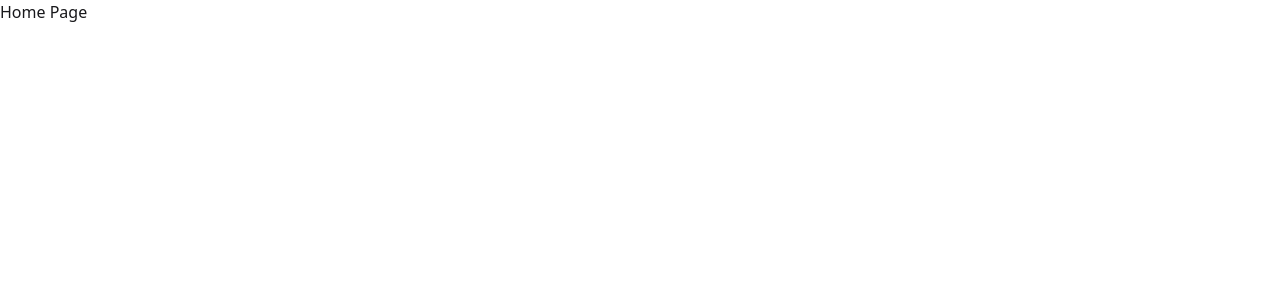
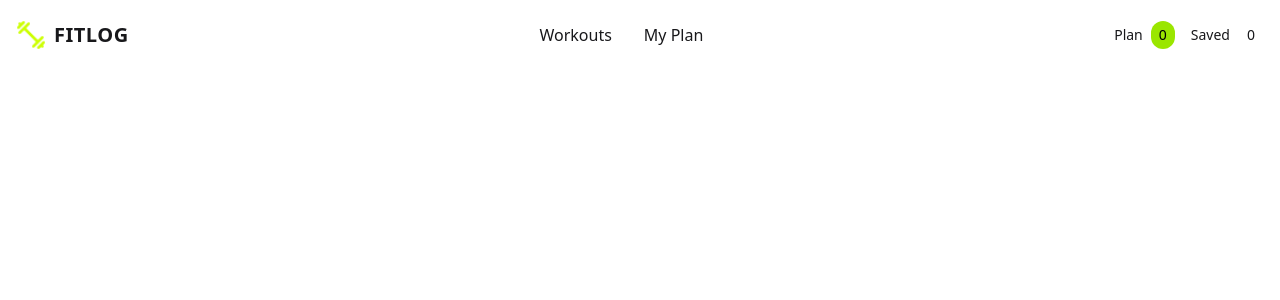
Before and after one commit to Rahat-Karim5452/Fitlog-web, a Next.js app: page / in a window 1280 px wide. Shown: the top 300 px of the page. Built offline with nearby package versions, Linux system fonts and the light colour scheme.

Commit message:
added navbar and plan counters

```diff
--- a/lib/api.ts
+++ /dev/null
@@ -1,18 +0,0 @@
-import { Workout } from "../types/workout";
-const API_URL = "https://api.abcz.workers.dev/api/fitlog";
-
-export async function getWorkouts(): Promise<Workout[]> {
-  const response = await fetch(API_URL);
-  if (!response.ok) {
-    throw new Error("Failed to fetch workouts");
-  }
-  return response.json();
-}
-
-export async function getWorkout(id: string): Promise<Workout> {
-  const response = await fetch(`${API_URL}/${id}`);
-  if (!response.ok) {
-    throw new Error("Workout not found");
-  }
-  return response.json();
-}
--- a/src/app/layout.tsx
+++ b/src/app/layout.tsx
@@ -2,6 +2,7 @@ import type { Metadata } from "next";
 import { Geist, Geist_Mono } from "next/font/google";
 import "./globals.css";
 import { ToastContainer } from "react-toastify";
+import FitLogProvider from "@/context/FitLogContext";
 
 const geistSans = Geist({
   variable: "--font-geist-sans",
@@ -22,11 +23,14 @@ export default function RootLayout({ children }: LayoutProps<"/">) {
   return (
     <html
       lang="en"
+      data-theme="light"
       className={`${geistSans.variable} ${geistMono.variable} h-full antialiased`}
     >
       <body className="min-h-full flex flex-col">
-        {children}
-        <ToastContainer />
+        <FitLogProvider>
+          {children}
+          <ToastContainer />
+        </FitLogProvider>
       </body>
     </html>
   );
--- a/src/app/page.tsx
+++ b/src/app/page.tsx
@@ -1,3 +1,9 @@
+import Navbar from "@/components/Navbar";
+
 export default function Home() {
-  return <div>Home Page</div>;
+  return (
+    <h2>
+      <Navbar></Navbar>
+    </h2>
+  );
 }
--- /dev/null
+++ b/src/components/Navbar.tsx
@@ -0,0 +1,28 @@
+import Image from "next/image";
+import Link from "next/link";
+import Logo from "../../public/images/logo.png";
+import NavbarCounters from "./NavbarCounters";
+
+const Navbar = () => {
+  return (
+    <nav className="border-b border-white/10">
+      <div className="mx-auto flex max-w-7xl items-center justify-between px-4 py-5">
+        <Link href="/" className="flex items-center gap-2">
+          <Image src={Logo} alt="FitLog Logo" width={30} height={30} />
+
+          <span className="font-bold tracking-wide text-xl">FITLOG</span>
+        </Link>
+
+        <div className="hidden items-center gap-8 md:flex">
+          <Link href="/">Workouts</Link>
+
+          <Link href="/my-plan">My Plan</Link>
+        </div>
+
+        <NavbarCounters />
+      </div>
+    </nav>
+  );
+};
+
+export default Navbar;
--- /dev/null
+++ b/src/components/NavbarCounters.tsx
@@ -0,0 +1,31 @@
+"use client";
+
+import { FitLogContext } from "@/context/FitLogContext";
+import Link from "next/link";
+import { useContext } from "react";
+
+const NavbarCounters = () => {
+  const { plan, saved } = useContext(FitLogContext);
+
+  return (
+    <div className="flex items-center gap-4 text-sm">
+      <Link href="/my-plan" className="flex items-center gap-2">
+        <span>Plan</span>
+
+        <span className="rounded-full bg-lime-400 px-2 py-1 text-black">
+          {plan.length}
+        </span>
+      </Link>
+
+      <Link href="/my-plan" className="flex items-center gap-2">
+        <span>Saved</span>
+
+        <span className="rounded-full border border-white/30 px-2 py-1">
+          {saved.length}
+        </span>
+      </Link>
+    </div>
+  );
+};
+
+export default NavbarCounters;
--- /dev/null
+++ b/src/context/FitLogContext.tsx
@@ -0,0 +1,42 @@
+"use client";
+
+import { createContext, ReactNode, useState } from "react";
+import { IWorkout } from "../../types/workout";
+
+interface IFitLogContext {
+  plan: IWorkout[];
+  setPlan: React.Dispatch<React.SetStateAction<IWorkout[]>>;
+
+  saved: IWorkout[];
+  setSaved: React.Dispatch<React.SetStateAction<IWorkout[]>>;
+
+  completed: number[];
+  setCompleted: React.Dispatch<React.SetStateAction<number[]>>;
+}
+
+export const FitLogContext = createContext<IFitLogContext>(
+  {} as IFitLogContext,
+);
+
+const FitLogProvider = ({ children }: { children: ReactNode }) => {
+  const [plan, setPlan] = useState<IWorkout[]>([]);
+  const [saved, setSaved] = useState<IWorkout[]>([]);
+  const [completed, setCompleted] = useState<number[]>([]);
+
+  const shareData = {
+    plan,
+    setPlan,
+    saved,
+    setSaved,
+    completed,
+    setCompleted,
+  };
+
+  return (
+    <FitLogContext.Provider value={shareData}>
+      {children}
+    </FitLogContext.Provider>
+  );
+};
+
+export default FitLogProvider;
--- /dev/null
+++ b/src/lib/api.ts
@@ -0,0 +1,21 @@
+import { IWorkout } from "../../types/workout";
+
+const API_URL = "https://api.abcz.workers.dev/api/fitlog";
+
+// All Data
+export const getWorkouts = async (): Promise<IWorkout[]> => {
+  const res = await fetch(API_URL);
+  if (!res.ok) {
+    throw new Error("Failed to fetch workouts");
+  }
+  return res.json();
+};
+
+//Single ekta
+export const getWorkout = async (id: string): Promise<IWorkout> => {
+  const res = await fetch(`${API_URL}/${id}`);
+  if (!res.ok) {
+    throw new Error("Workout not found");
+  }
+  return res.json();
+};
--- a/types/workout.ts
+++ b/types/workout.ts
@@ -1,4 +1,4 @@
-export interface Workout {
+export interface IWorkout {
   id: number;
   name: string;
   image: string;
```
Also changed, not shown: public/images/banner.png (added), public/images/logo.png (added).
